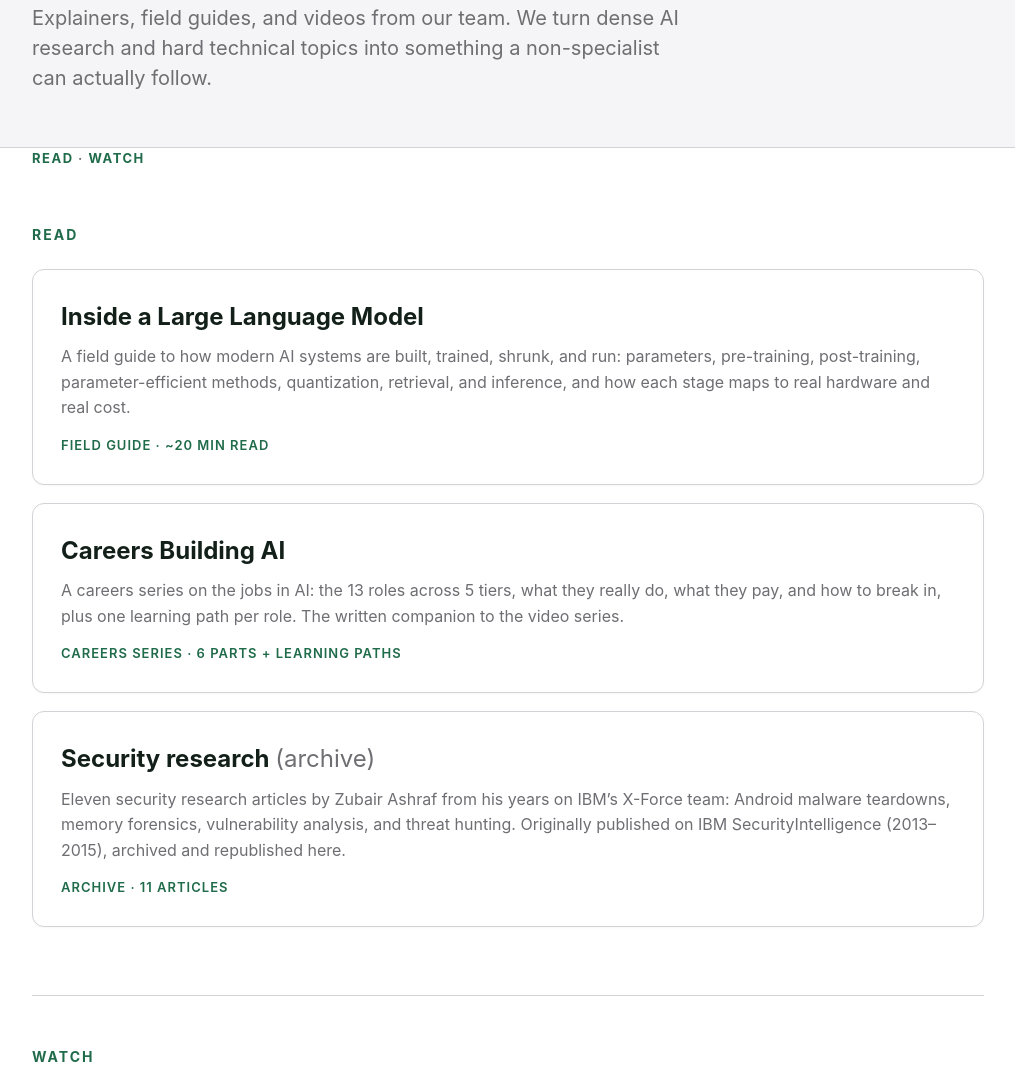
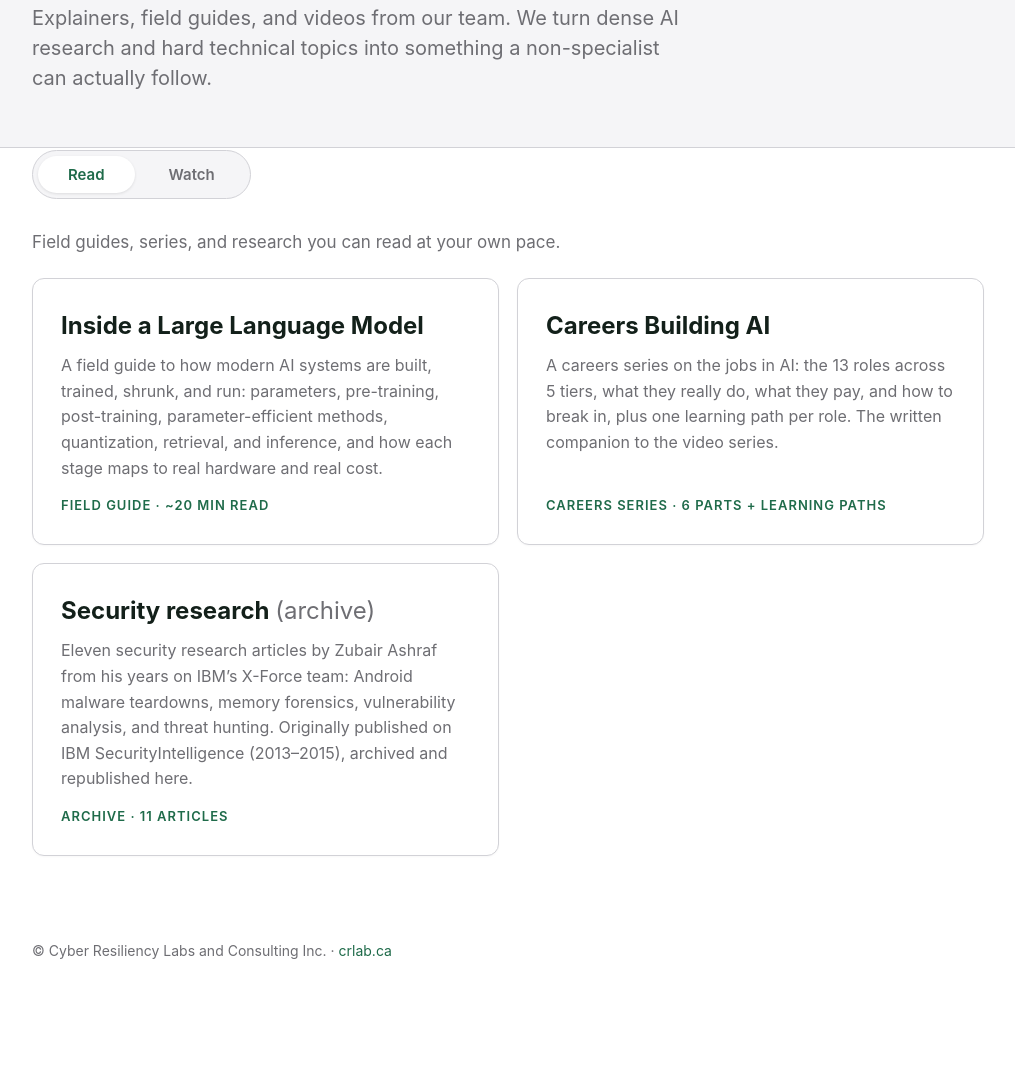
Before and after one commit to zashraf1337/cyber-resiliency-labs, a plain HTML site: page learn/index.html in a window 1280 px wide. Shown: the part 242-1313 px from the top of the page, without its empty margins (132-1147 px from the left). After the commit the page ends 1234 px from the top, so only its background shows below. Drawn offline with Linux system fonts and the light colour scheme.

Commit message:
Rework /learn into Read/Watch tabs; align homepage resources with /learn
- /learn: segmented Read/Watch tab control + 2-col card grid (deep-linkable via #watch)
- Homepage: remove redundant Trillion-Dollar Idea Tracker card (covered by the
  Ideas & Dashboards hub); reframe Education & resources as Read / Watch / Ideas & Dashboards

Co-Authored-By: Claude Opus 4.8 (1M context) <noreply@anthropic.com>

```diff
--- a/learn/index.html
+++ b/learn/index.html
@@ -54,7 +54,19 @@
   .ep:hover,.ep.active{background:var(--soft)}
   .ep .epn{color:var(--accent);font-weight:700;font-size:13px;min-width:16px}
   .ep .ept{font-size:14.5px;line-height:1.32}
-  @media(max-width:760px){.series{grid-template-columns:1fr}}
+  /* Read / Watch tabs */
+  .tabs{display:inline-flex;gap:4px;background:var(--soft);border:1px solid var(--line);border-radius:980px;padding:5px;margin:2px 0 30px}
+  .tab{appearance:none;-webkit-appearance:none;border:0;background:transparent;font-family:inherit;font-size:15px;font-weight:600;color:var(--muted);padding:9px 30px;border-radius:980px;cursor:pointer;transition:.15s}
+  .tab:hover{color:var(--ink)}
+  .tab.active{background:#fff;color:var(--accent);box-shadow:0 1px 3px rgba(0,0,0,.10)}
+  section.tabpanel{padding:0 0 54px;border-bottom:none}
+  .js-tabs section.tabpanel{display:none}
+  .js-tabs section.tabpanel.active{display:block}
+  .panel-intro{color:var(--muted);margin-bottom:22px;max-width:680px}
+  .posts{display:grid;grid-template-columns:repeat(2,1fr);gap:18px;align-items:stretch}
+  .posts .post{margin-bottom:0;display:flex;flex-direction:column}
+  .posts .post .meta{margin-top:auto;padding-top:14px}
+  @media(max-width:760px){.series{grid-template-columns:1fr}.posts{grid-template-columns:1fr}}
   footer{padding:30px 0;color:var(--muted);font-size:14px}
 </style>
 </head>
@@ -77,9 +89,13 @@
 </header>
 
 <div class="wrap">
-  <p style="font-size:13px;letter-spacing:1.5px;text-transform:uppercase;color:var(--muted);font-weight:700;margin:0 0 6px"><a href="#read" style="text-decoration:none">Read</a> &middot; <a href="#watch" style="text-decoration:none">Watch</a></p>
-  <section id="read">
-    <h2>Read</h2>
+  <div class="tabs" role="tablist" aria-label="Browse Learn">
+    <button class="tab active" data-tab="read" role="tab" aria-selected="true">Read</button>
+    <button class="tab" data-tab="watch" role="tab" aria-selected="false">Watch</button>
+  </div>
+  <section id="read" class="tabpanel active" role="tabpanel">
+    <p class="panel-intro">Field guides, series, and research you can read at your own pace.</p>
+    <div class="posts">
     <a class="post" href="/learn/inside-a-large-language-model.html">
       <h3>Inside a Large Language Model</h3>
       <p>A field guide to how modern AI systems are built, trained, shrunk, and run: parameters, pre-training,
@@ -100,12 +116,12 @@
       SecurityIntelligence (2013–2015), archived and republished here.</p>
       <div class="meta">Archive · 11 articles</div>
     </a>
+    </div>
   </section>
 
-  <section id="watch" style="border-bottom:none">
-    <h2>Watch</h2>
-    <p style="color:var(--muted);margin-bottom:22px;max-width:660px">Short video series that walk through the
-    same material on screen. Pick a series.</p>
+  <section id="watch" class="tabpanel" role="tabpanel" style="border-bottom:none">
+    <p class="panel-intro">Short video series that walk through the same material on screen. Pick a series.</p>
+    <div class="posts">
     <a class="post" href="/videos/inside-a-large-language-model/">
       <h3>Inside a Large Language Model</h3>
       <p>How modern AI is built, trained, shrunk, and run, one stage at a time.</p>
@@ -126,9 +142,25 @@
       <p>The jobs in AI: the roles, what they really do, what they pay, and how to break in.</p>
       <div class="meta">Video + written</div>
     </a>
-    <p style="margin-top:18px"><a href="/videos/" style="font-weight:600">Open the full video hub ›</a></p>
+    </div>
+    <p style="margin-top:20px"><a href="/videos/" style="font-weight:600">Open the full video hub ›</a></p>
   </section>
 </div>
+
+<script>
+(function(){
+  document.body.classList.add('js-tabs');
+  var tabs=[].slice.call(document.querySelectorAll('.tab'));
+  var panels=[].slice.call(document.querySelectorAll('.tabpanel'));
+  function show(name){
+    tabs.forEach(function(t){var on=t.dataset.tab===name;t.classList.toggle('active',on);t.setAttribute('aria-selected',on);});
+    panels.forEach(function(p){p.classList.toggle('active',p.id===name);});
+    if(history.replaceState) history.replaceState(null,'','#'+name);
+  }
+  tabs.forEach(function(t){t.addEventListener('click',function(){show(t.dataset.tab);});});
+  show((location.hash||'').replace('#','')==='watch'?'watch':'read');
+})();
+</script>
 
 <footer>
   <div class="wrap">© Cyber Resiliency Labs and Consulting Inc. · <a href="/">crlab.ca</a></div>
```
Also changed, not shown: index.html (+12 -12 lines).
